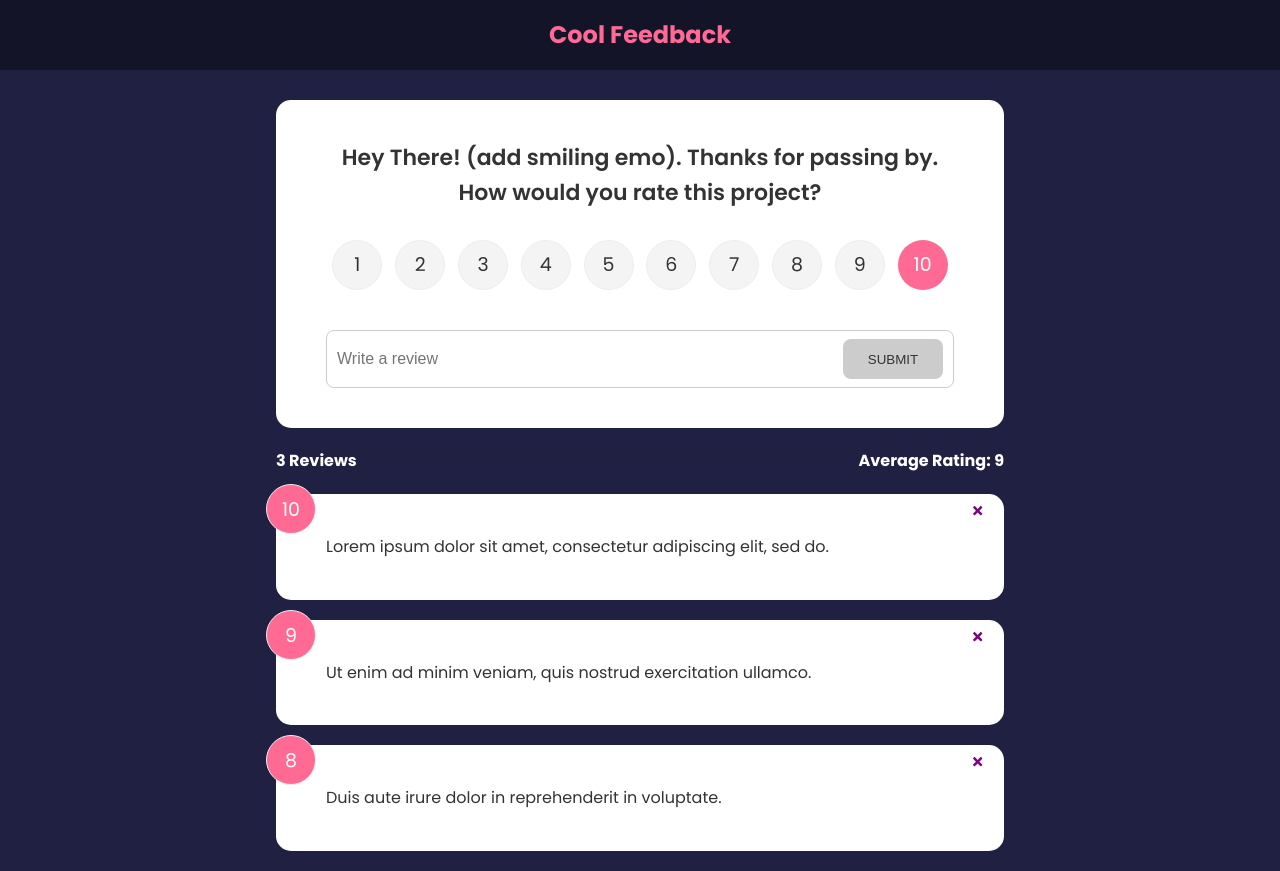
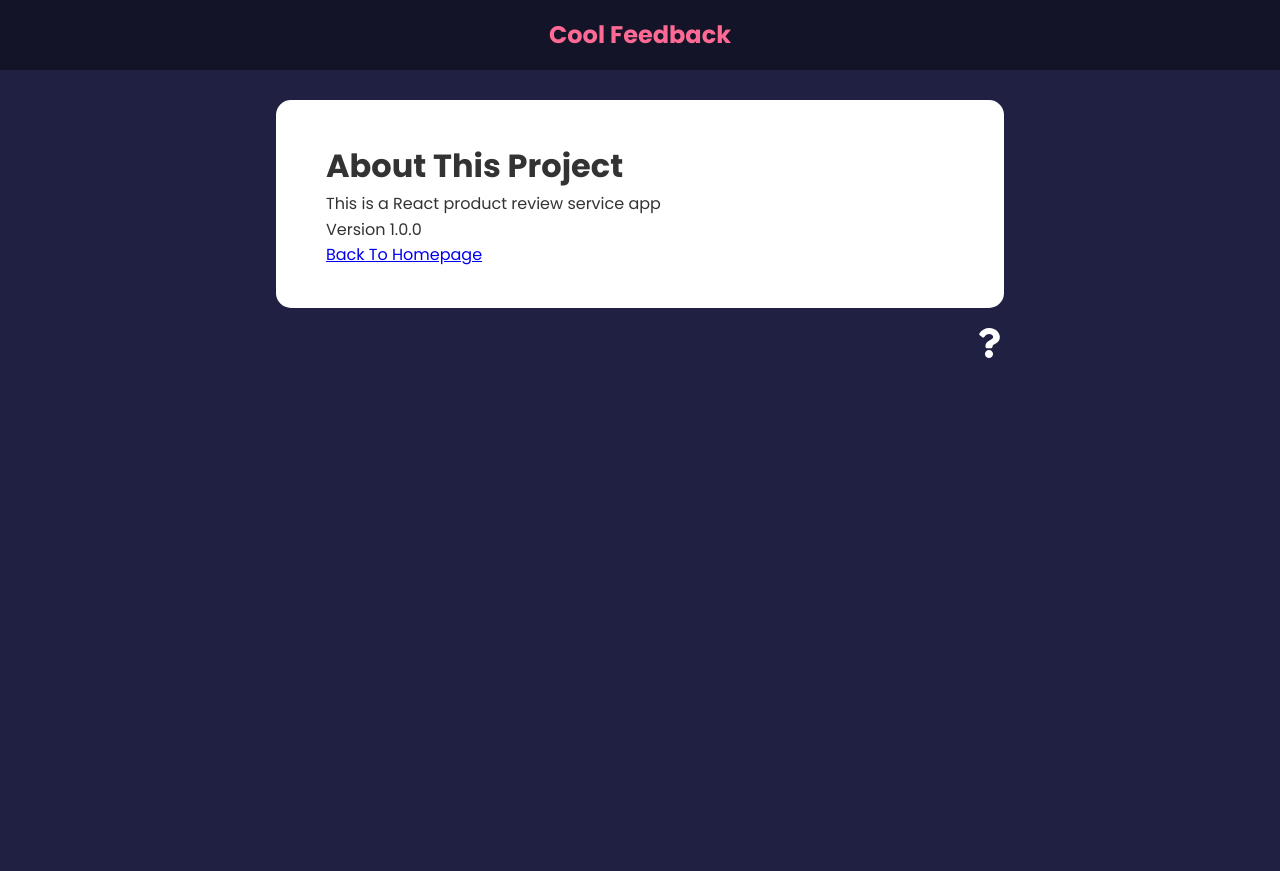
Before and after one commit to BenjaminSemah/cool-feedback, a React (Create React App) app: page /about in a window 1280 px wide. After the commit the page ends 800 px from the top, so only its background shows below. Built offline with nearby package versions, Linux system fonts and the light colour scheme.

Commit message:
Add about page

```diff
--- a/package.json
+++ b/package.json
@@ -10,6 +10,7 @@
     "react": "^17.0.2",
     "react-dom": "^17.0.2",
     "react-icons": "^4.3.1",
+    "react-router-dom": "^6.2.2",
     "react-scripts": "5.0.0",
     "uuid": "^8.3.2",
     "web-vitals": "^2.1.4"
--- a/src/App.js
+++ b/src/App.js
@@ -1,10 +1,14 @@
 import { useState } from 'react';
 import { v4 as uuidv4 } from 'uuid';
+import { BrowserRouter as Router, Routes, Route } from 'react-router-dom';
 import Header from './components/Header'
 import FeedbackList from './components/FeedbackList';
 import FeedbackData from './data/FeedbackData';
 import FeedbackStats from './components/FeedbackStats';
 import FeedbackForm from './components/FeedbackForm';
+import AboutIconLink from './components/AboutIconLink';
+import AboutPage from './pages/AboutPage';
+import { FeedbackProvider } from './context/FeedbackContext'
 
 const App = () => {
   const [feedback, setFeedback] = useState(FeedbackData)
@@ -23,14 +27,29 @@
   }
 
   return (
-    <>
+    <FeedbackProvider>
+      <Router>
         <Header />
         <div className="container">
+          <Routes>
+            <Route
+              exact
+              path="/"
+              element={
+                <>
                   <FeedbackForm handleAdd={addFeedback} />
                   <FeedbackStats feedback={feedback} />
                   <FeedbackList feedback={feedback} handleDelete={deleteFeedback} />
+                </>
+              }
+            ></Route>
+            <Route path='/about' element={<AboutPage />} />
+          </Routes>
+
+          <AboutIconLink />
         </div>
-    </>
+      </Router>
+    </FeedbackProvider>
   )
 }
 
--- /dev/null
+++ b/src/components/AboutIconLink.jsx
@@ -0,0 +1,15 @@
+import { FaQuestion } from 'react-icons/fa'
+import { Link } from 'react-router-dom'
+
+const AboutIconLink = () => {
+  console.log(FaQuestion)
+  return (
+    <div className='about-link'>
+      <Link to='/about'>
+        <FaQuestion size={30} />
+      </Link>
+    </div>
+  )
+}
+
+export default AboutIconLink
--- a/src/components/FeedbackForm.jsx
+++ b/src/components/FeedbackForm.jsx
@@ -9,24 +9,24 @@
   const [btnDisabled, setBtnDisabled] = useState(true)
   const [validateMsg, setValidateMsg] = useState('')
 
-  const handleTextChange = (e) => {
-    if (text === '') {
+  const handleTextChange = ({ target: { value } }) => {
+    if (value === '') {
       setBtnDisabled(true)
       setValidateMsg(null)
-    } else if (text !== '' && text.trim().length <= 7) {
+    } else if (value.trim().length < 10) {
+      setValidateMsg('Text must be at least 10 characters')
       setBtnDisabled(true)
-      setValidateMsg('Text must be at least 10 characters')
     } else {
+      setValidateMsg(null)
       setBtnDisabled(false)
-      setValidateMsg(null)
     }
 
-    setText(e.target.value)
+    setText(value)
   }
 
   const handleSubmit = (e) => {
     e.preventDefault()
-    if (text.trim().length > 5) {
+    if (text.trim().length > 10) {
       const newFeedback = {
         text,
         rating,
--- /dev/null
+++ b/src/context/FeedbackContext.js
@@ -0,0 +1,23 @@
+import { createContext, useState } from 'react'
+
+const FeedbackContext = createContext()
+
+export const FeedbackProvider = ({children}) => {
+  const [feedback, setFeedback] = useState([
+    {
+      id: 1,
+      text: 'This item is from context',
+      rating: 10
+    }
+  ])
+
+  return (
+    <FeedbackContext.Provider
+      value={{ feedback }}
+    >
+      {children}
+    </FeedbackContext.Provider>
+  )
+}
+
+export default FeedbackContext
--- a/src/index.css
+++ b/src/index.css
@@ -185,7 +185,7 @@
   color: rebeccapurple;
 }
 
-.about-link {
+/* .about-link {
   position: absolute;
   bottom: 20px;
   right: 20px;
@@ -195,6 +195,16 @@
 
 .about-link a {
   color: #fff;
+} */
+
+.about-link {
+  display: flex;
+  justify-content: flex-end;
+}
+
+.about-link a {
+  color: #fff;
+  cursor: pointer;
 }
 
 .about-link a:hover {
--- /dev/null
+++ b/src/pages/AboutPage.jsx
@@ -0,0 +1,18 @@
+import { Link } from "react-router-dom"
+import Card from "../components/shared/Card"
+
+const AboutPage = () => {
+  return (
+    <Card>
+      <h1>About This Project</h1>
+      <p>This is a React product review service app</p>
+      <p>Version 1.0.0</p>
+
+      <p>
+        <Link href="/">Back To Homepage</Link>
+      </p>
+    </Card>
+  )
+}
+
+export default AboutPage
```
Also changed, not shown: 1 other file (tests, documents, lock files or other folders). Lines whose indentation alone changed are shown as unchanged.
